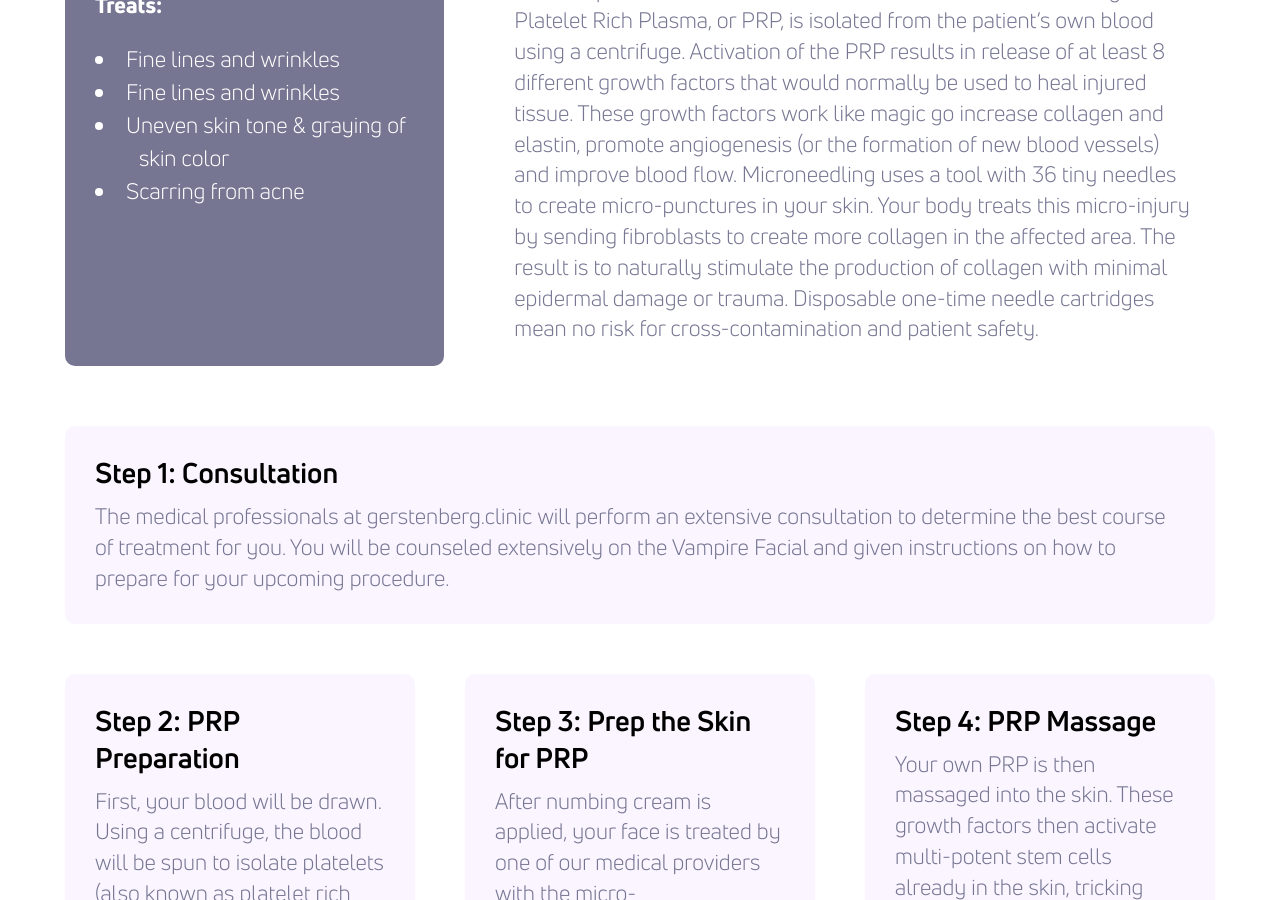
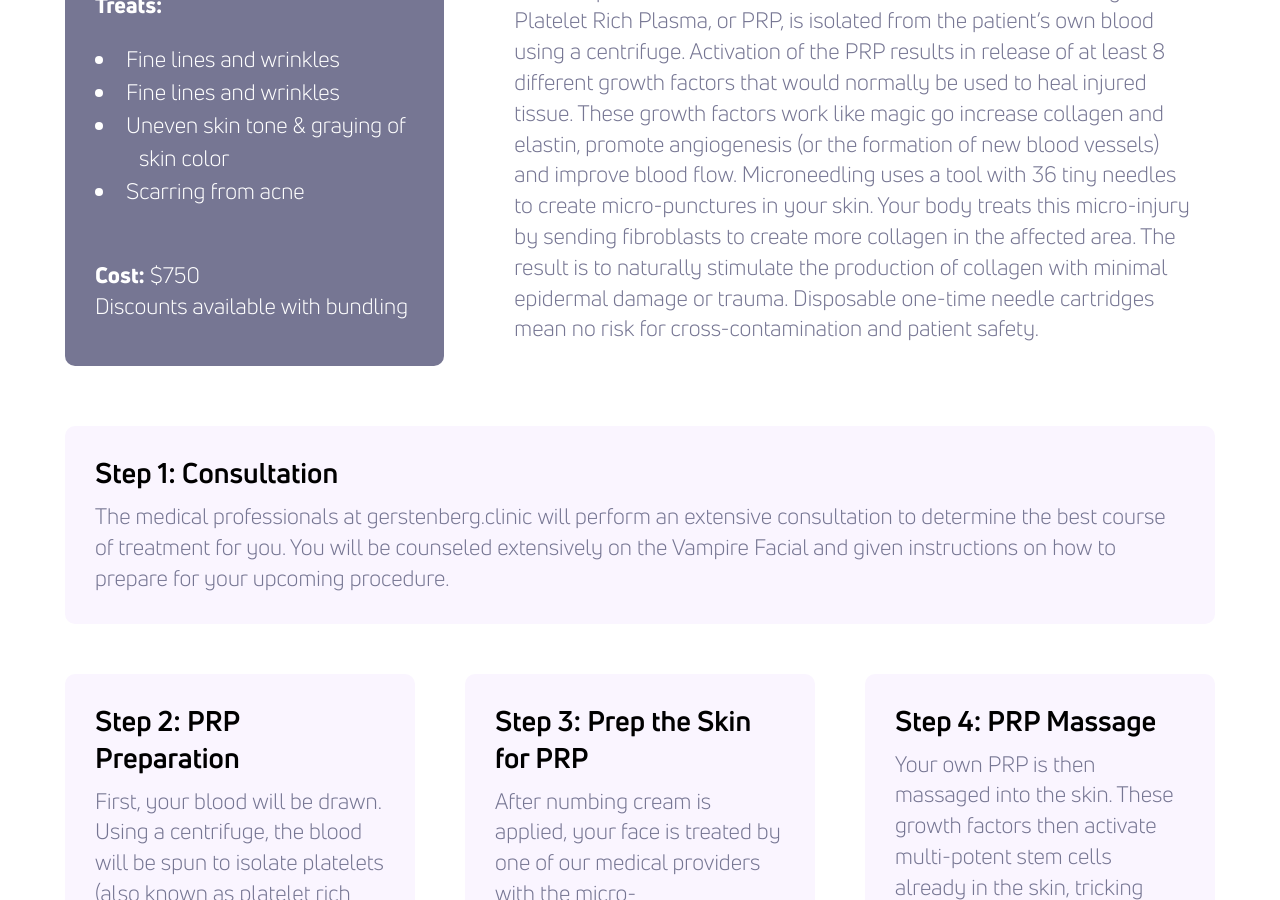
Before and after one commit to theneverwoods/gerstenberg.clinic, a Jekyll site: the page built from services/aesthetics.html, in a window 1280 px wide and 900 px high, scrolled down 1944 px. Built offline with Jekyll 4.4.1, drawn with Linux system fonts in a browser that asks for light colours.

Commit message:
Update aesthetics.html

```diff
--- a/services/aesthetics.html
+++ b/services/aesthetics.html
@@ -45,6 +45,7 @@ redirect_from: /vampire
       <li>Uneven skin tone &amp; graying of skin color</li>
       <li>Scarring from acne</li>
     </ul>
+    <p><b>Cost:</b> $750<br>Discounts available with bundling </p>
   </div>
   <div class="two-thirds">
     <h3>How does the Vampire Facial® work?</h3>
```
